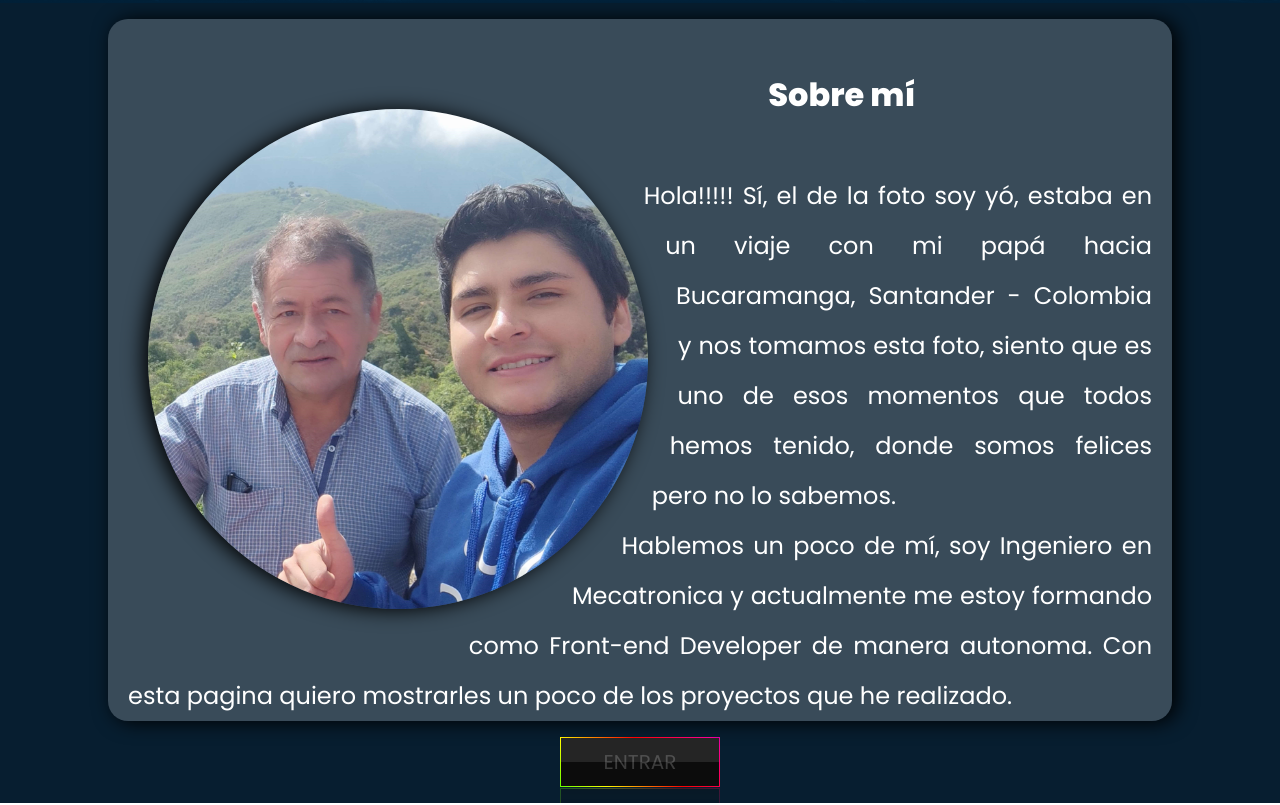
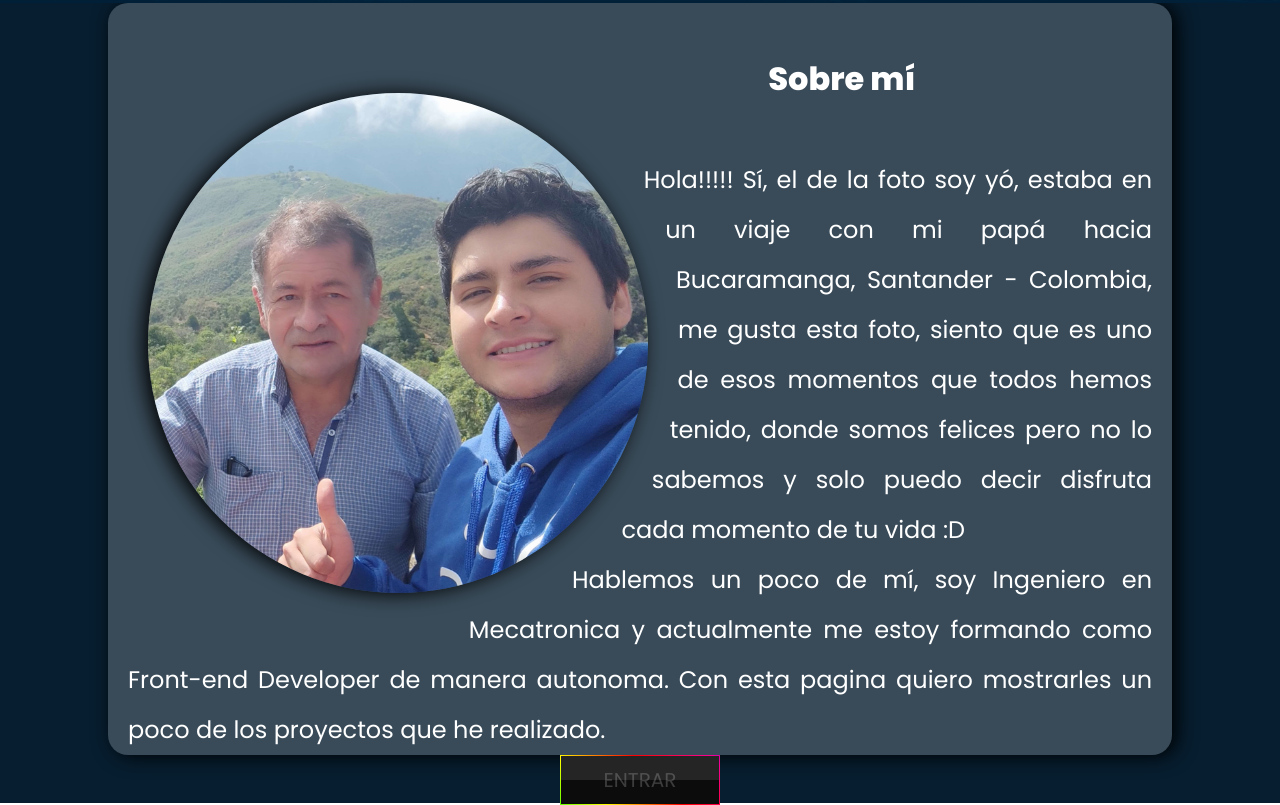
Before and after one commit to Diegoo117/Mi-Pagina, a plain HTML site: page index.html in a window 1280 px wide. Shown: the part 797-1602 px from the top of the page. Drawn offline with Linux system fonts and the light colour scheme; a web font is replaced by a local one.

Commit message:
Se modifica texto de mi presentacion

```diff
--- a/index.html
+++ b/index.html
@@ -36,7 +36,7 @@
                 <img src="./assets/foto1.jpg" alt="">
             </div>
             <h1>Sobre mí</h1>
-            <p>Hola!!!!! Sí, el de la foto soy yó, estaba en un viaje con mi papá hacia Bucaramanga, Santander - Colombia y nos tomamos esta foto, siento que es uno de esos momentos que todos hemos tenido, donde somos felices pero no lo sabemos.</p>     <p>Hablemos un poco de mí, soy Ingeniero en Mecatronica y actualmente me estoy formando como Front-end Developer de manera autonoma. Con esta pagina quiero mostrarles un poco de los proyectos que he realizado.</p>
+            <p>Hola!!!!! Sí, el de la foto soy yó, estaba en un viaje con mi papá hacia Bucaramanga, Santander - Colombia, me gusta esta foto, siento que es uno de esos momentos que todos hemos tenido, donde somos felices pero no lo sabemos y solo puedo decir disfruta cada momento de tu vida :D</p>     <p>Hablemos un poco de mí, soy Ingeniero en Mecatronica y actualmente me estoy formando como Front-end Developer de manera autonoma. Con esta pagina quiero mostrarles un poco de los proyectos que he realizado.</p>
         </section>
 
         <div class="boton">
```
